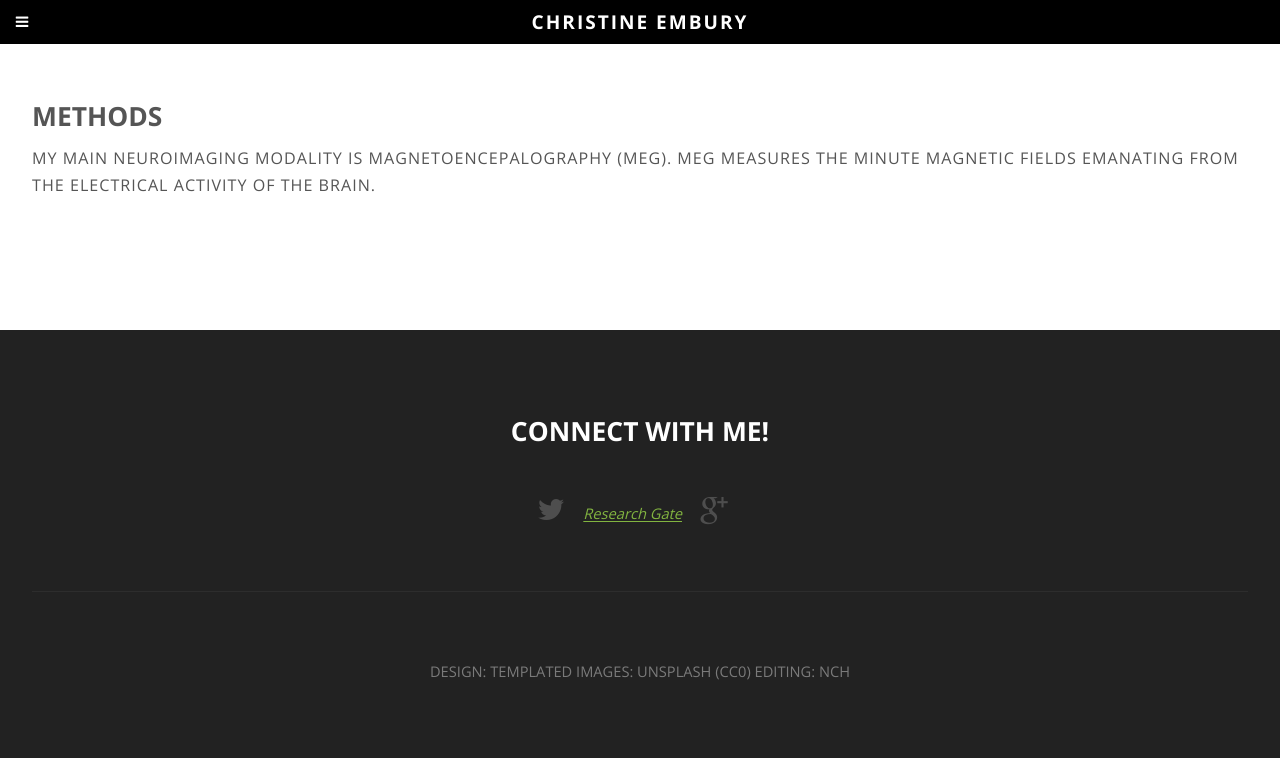
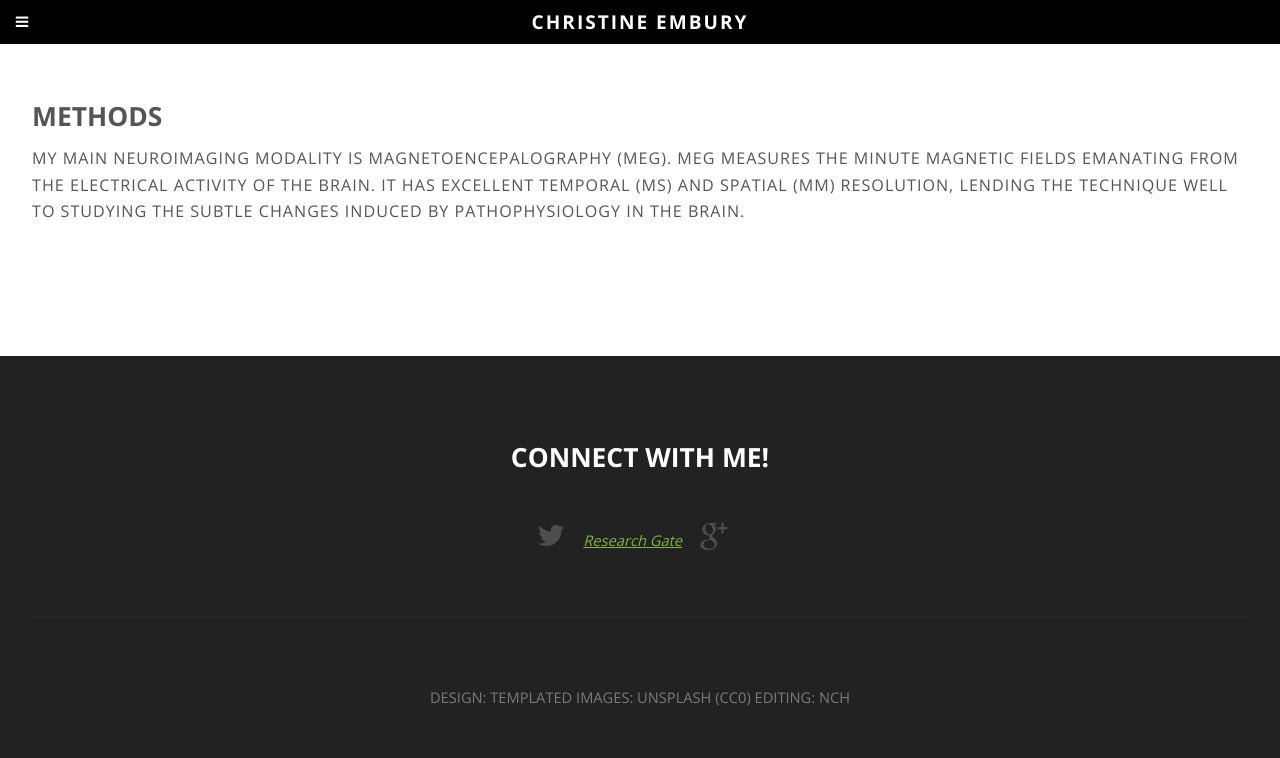
Before and after one commit to cmembury/cmembury, a plain HTML site: page Methods.html in a window 1280 px wide. Drawn offline with nearby package versions, Linux system fonts and the light colour scheme; grey boxes are pictures that could not be loaded.

Commit message:
Update Methods.html

```diff
--- a/Methods.html
+++ b/Methods.html
@@ -65,7 +65,7 @@
 							<section>
 								<header class="major">
 									<h2>Methods</h2>
-									<span class="byline">My main neuroimaging modality is magnetoencepalography (MEG). MEG measures the minute magnetic fields emanating from the electrical activity of the brain.</span>
+									<span class="byline">My main neuroimaging modality is magnetoencepalography (MEG). MEG measures the minute magnetic fields emanating from the electrical activity of the brain. It has excellent temporal (ms) and spatial (mm) resolution, lending the technique well to studying the subtle changes induced by pathophysiology in the brain.</span>
 								</header>
 								<p> </p>
 							</section>
```
